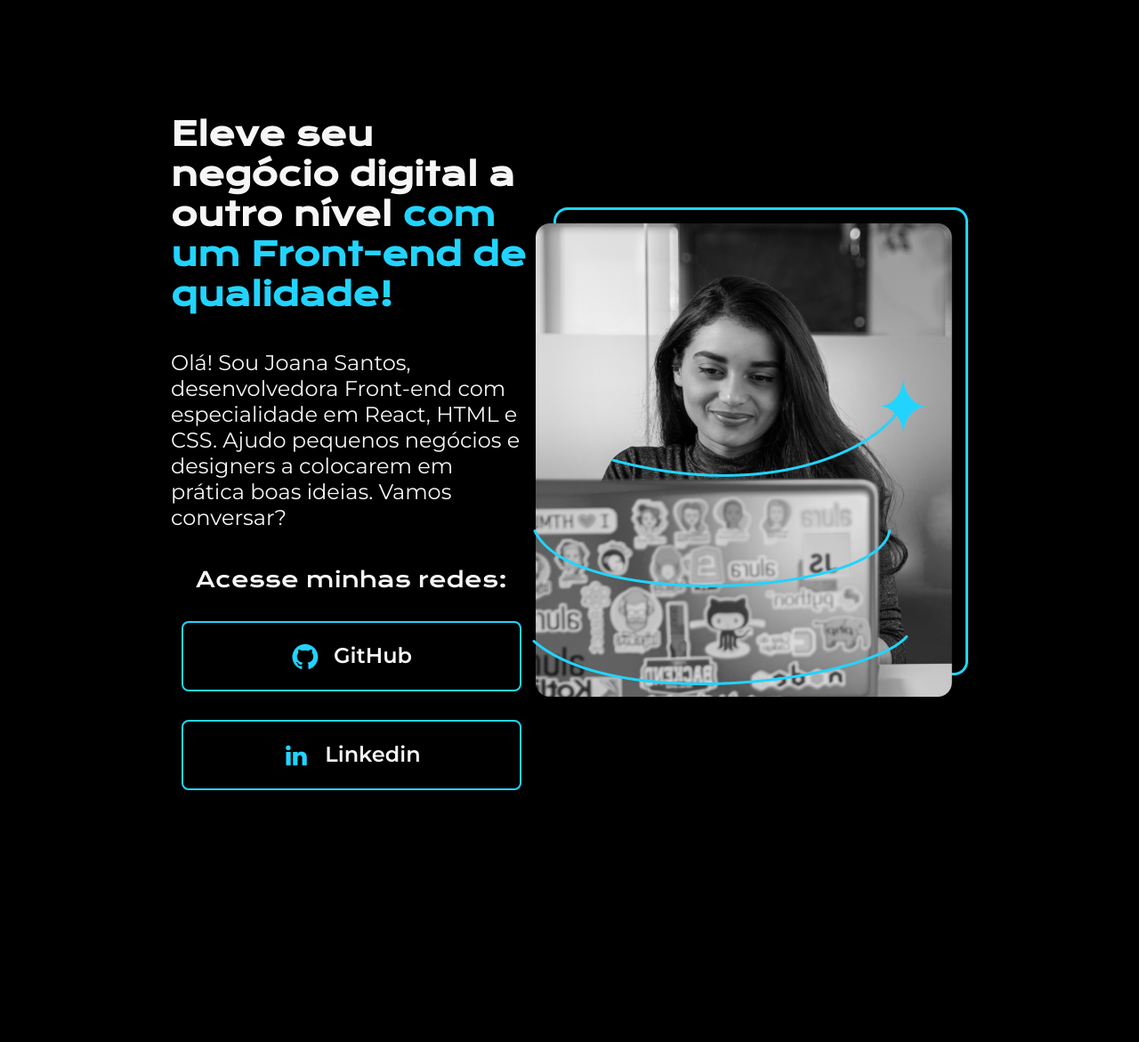
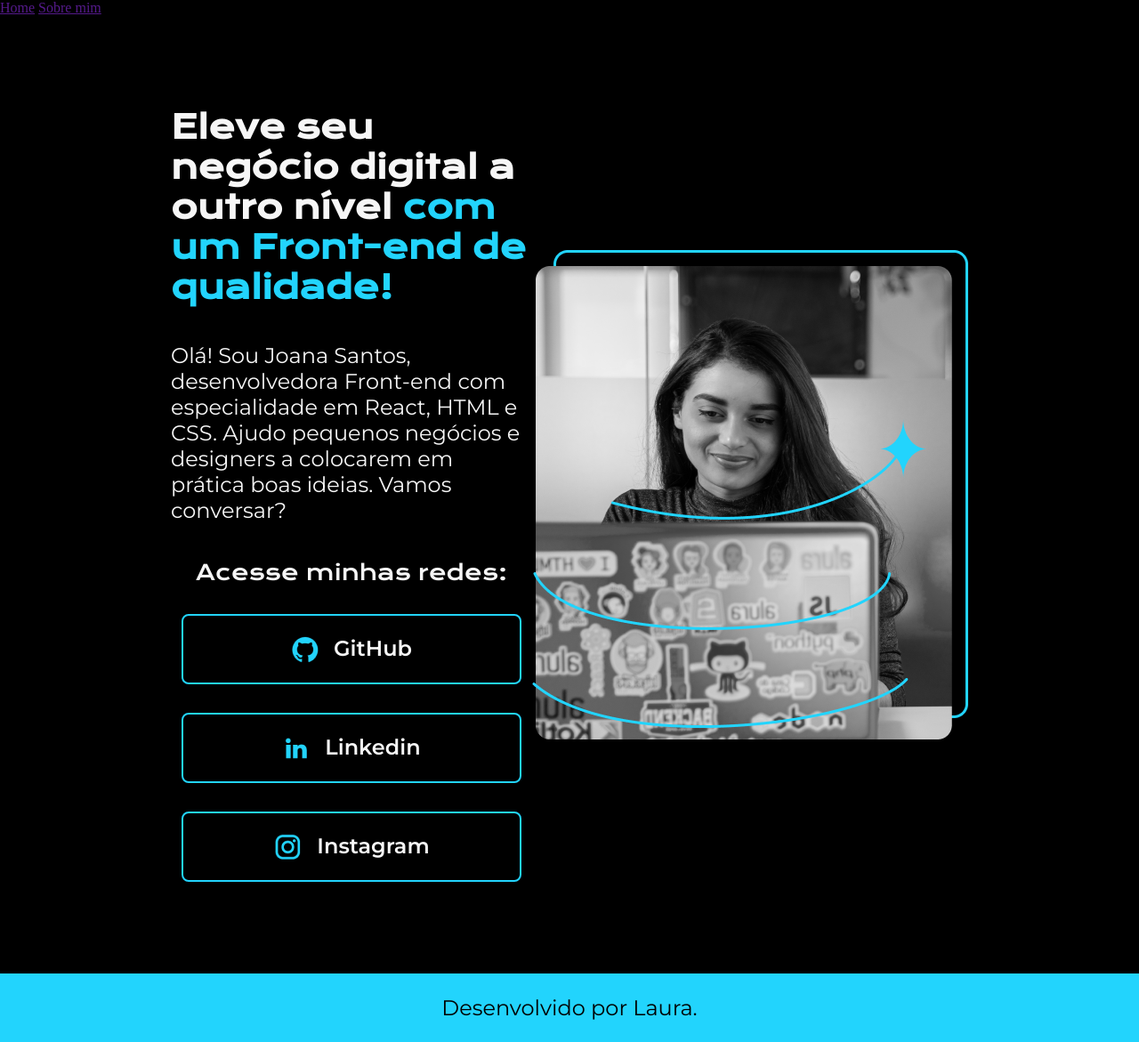
Before and after one commit to loramazer/html-css-js, a plain HTML site: page Alura/Portfolio/index.html in a window 1280 px wide. Shown: the whole page at 89% size. Before the commit the page ends 928 px from the top, so only its background shows below. Drawn offline with nearby package versions, Linux system fonts and the light colour scheme.

Commit message:
HTML e CSS: cabeçalho, footer e variáveis CSS- Aula 3

```diff
--- a/Alura/Portfolio/index.html
+++ b/Alura/Portfolio/index.html
@@ -7,7 +7,12 @@
     <title>Portifolio</title>
 </head>
 <body>
-    <header></header>
+    <header class="cabecalho">
+        <nav>
+            <a href="">Home</a>
+            <a href="">Sobre mim</a>
+        </nav>
+    </header>
     <main class="apresentacao">
             <section class="apresentacao__conteudo">
                 <h1 class="apresentacao__conteudo__titulo">Eleve seu negócio digital a outro nível <strong class="title-highlight">com um Front-end de qualidade!</strong></h1>
@@ -23,10 +28,16 @@
                         <img src="images/Logo Linkedin.png" alt="Logo LinkedIn">
                         Linkedin
                     </a>
+                    <a class="apresentacao__links__link" href="https://www.linkedin.com/in/laura-mazer">
+                        <img src="images/instagram.png" alt="Logo Instagram">
+                        Instagram
+                    </a>
                 </div>
             </section>
             <img src="images/Imagem.png" alt="Foto da Joana Santos programando">
     </main>
-    <footer></footer>
+    <footer class="rodape">
+        <p>Desenvolvido por Laura.</p>
+    </footer>
 </body>
 </html>
--- a/Alura/Portfolio/styles/style.css
+++ b/Alura/Portfolio/styles/style.css
@@ -7,7 +7,6 @@
 }
 
 body {
-    height: 100vh;
     background-color: black;
     color: #F6F6F6;
     box-sizing: border-box;
@@ -18,7 +17,7 @@ body {
 }
 
 .apresentacao {
-    margin: 10% 15%;
+    padding: 8% 15%;
     display: flex;
     align-items: center;
     justify-content: space-between;
@@ -75,3 +74,13 @@ body {
 .apresentacao__links__link:hover {
     background-color: #272727;
 }
+
+.rodape {
+    background-color: #22D4FD;
+    padding: 24px;
+    color: black;
+    text-align: center;
+    font-family: "Montserrat", sans-serif;
+    font-size: 24px;
+    font-weight: 400;
+}
```
Also changed, not shown: Alura/Portfolio/images/instagram.png (added).
